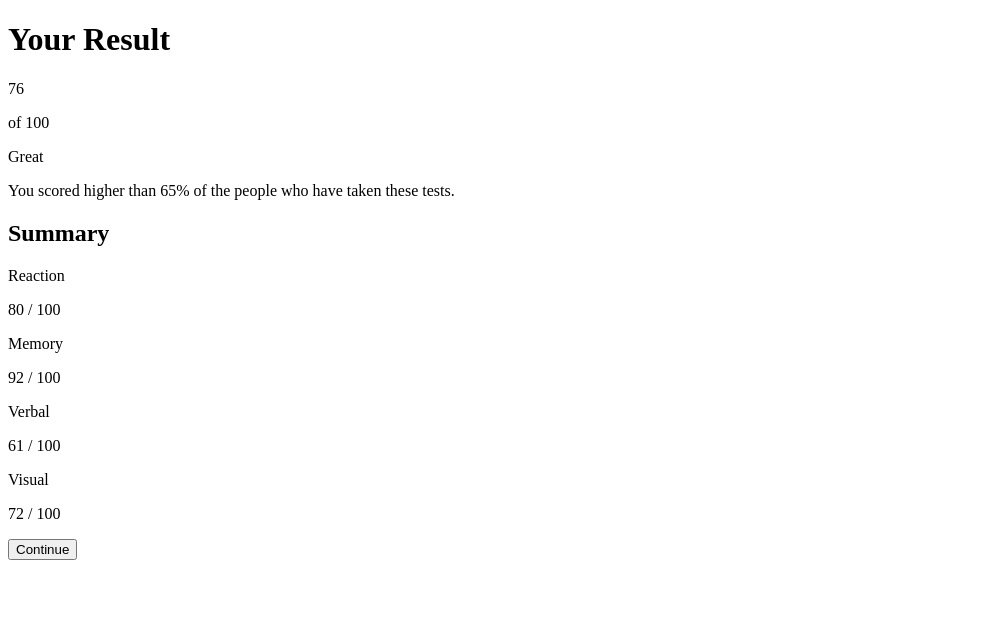
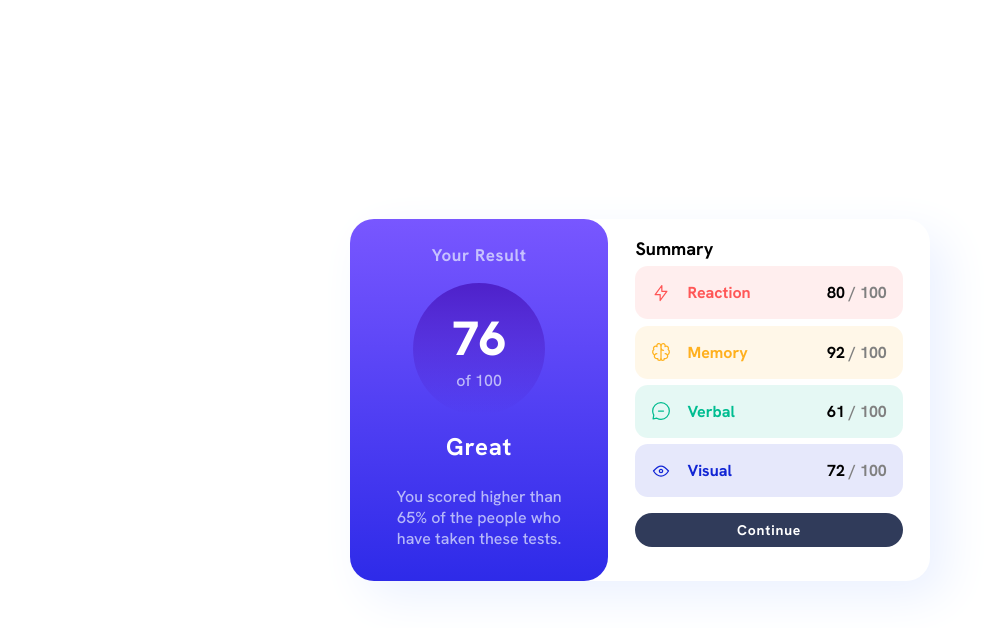
Before and after one commit to MellowTangelo/Results_Summary_Component, a plain HTML site: page index.html in a window 1280 px wide. Shown: the whole page, without its empty margins (0-994 px from the left). Drawn offline with nearby package versions, Linux system fonts and the light colour scheme.

Commit message:
Adapted CSS.

```diff
--- a/index.html
+++ b/index.html
@@ -5,11 +5,12 @@
         <link rel="stylesheet" href="style.css">
         <meta name="viewport" content="width=device-width, initial-scale=1.0">
         <link rel="stylesheet" href="https://fonts.googleapis.com/icon?family=Material+Icons">
+        <script src="https://ajax.googleapis.com/ajax/libs/jquery/3.6.3/jquery.min.js"></script>
     </head>
     <body>
         <main class="main_container">
             <div class="result_container">
-                <h1 class="your_result">Your Result</h1>
+                <p class="your_result">Your Result</p>
                 <div class="value_container">
                     <p class="value">76</p>
                     <p class="out_of">of 100</p>
@@ -18,25 +19,33 @@
                 <p class="feedback_info">You scored higher than 65% of the people who have taken these tests.</p>
             </div>
             <div class="summary_container">
-                <h2 class="summary_title">Summary</h2>
+                <h1 class="summary_title">Summary</h1>
                 <div class="reaction_container">
-                    <!-- SVG goes here-->
-                    <p class="reaction">Reaction</p>
+                    <div class="category_container">
+                        <svg alt="Reaction category icon"  xmlns="http://www.w3.org/2000/svg" width="20" height="20" fill="none" viewBox="0 0 20 20"><path stroke="#F55" stroke-linecap="round" stroke-linejoin="round" stroke-width="1.25" d="M10.833 8.333V2.5l-6.666 9.167h5V17.5l6.666-9.167h-5Z"/>Reaction category icon</svg>
+                        <p class="reaction">Reaction</p>
+                    </div>
                     <p class="category_result"><span class="category_value">80</span> / 100</p>
                 </div>
                 <div class="memory_container">
-                    <!-- SVG goes here-->
-                    <p class="memory">Memory</p>
+                    <div class="category_container">
+                        <svg alt="Memory category icon" xmlns="http://www.w3.org/2000/svg" width="20" height="20" fill="none" viewBox="0 0 20 20"><path stroke="#FFB21E" stroke-linecap="round" stroke-linejoin="round" stroke-width="1.25" d="M5.833 11.667a2.5 2.5 0 1 0 .834 4.858"/><path stroke="#FFB21E" stroke-linecap="round" stroke-linejoin="round" stroke-width="1.25" d="M3.553 13.004a3.333 3.333 0 0 1-.728-5.53m.025-.067a2.083 2.083 0 0 1 2.983-2.824m.199.054A2.083 2.083 0 1 1 10 3.75v12.917a1.667 1.667 0 0 1-3.333 0M10 5.833a2.5 2.5 0 0 0 2.5 2.5m1.667 3.334a2.5 2.5 0 1 1-.834 4.858"/><path stroke="#FFB21E" stroke-linecap="round" stroke-linejoin="round" stroke-width="1.25" d="M16.447 13.004a3.334 3.334 0 0 0 .728-5.53m-.025-.067a2.083 2.083 0 0 0-2.983-2.824M10 3.75a2.085 2.085 0 0 1 2.538-2.033 2.084 2.084 0 0 1 1.43 2.92m-.635 12.03a1.667 1.667 0 0 1-3.333 0"/>Memory category icon</svg>
+                        <p class="memory">Memory</p>
+                    </div>
                     <p class="category_result"><span class="category_value">92</span> / 100</p>
                 </div>
                 <div class="verbal_container">
-                    <!-- SVG goes here-->
-                    <p class="verbal">Verbal</p>
+                    <div class="category_container">
+                        <svg alt="Verbal category icon" xmlns="http://www.w3.org/2000/svg" width="20" height="20" fill="none" viewBox="0 0 20 20"><path stroke="#00BB8F" stroke-linecap="round" stroke-linejoin="round" stroke-width="1.25" d="M7.5 10h5M10 18.333A8.333 8.333 0 1 0 1.667 10c0 1.518.406 2.942 1.115 4.167l-.699 3.75 3.75-.699A8.295 8.295 0 0 0 10 18.333Z"/>Verbal category icon</svg>
+                        <p class="verbal">Verbal</p>
+                    </div>
                     <p class="category_result"><span class="category_value">61</span> / 100</p>
                 </div>
                 <div class="visual_container">
-                    <!-- SVG goes here-->
-                    <p class="visual">Visual</p>
+                    <div class="category_container">
+                        <svg alt="Visual category icon" xmlns="http://www.w3.org/2000/svg" width="20" height="20" fill="none" viewBox="0 0 20 20"><path stroke="#1125D6" stroke-linecap="round" stroke-linejoin="round" stroke-width="1.25" d="M10 11.667a1.667 1.667 0 1 0 0-3.334 1.667 1.667 0 0 0 0 3.334Z"/><path stroke="#1125D6" stroke-linecap="round" stroke-linejoin="round" stroke-width="1.25" d="M17.5 10c-1.574 2.492-4.402 5-7.5 5s-5.926-2.508-7.5-5C4.416 7.632 6.66 5 10 5s5.584 2.632 7.5 5Z"/>Visual category icon</svg>
+                        <p class="visual">Visual</p>
+                    </div>
                     <p class="category_result"><span class="category_value">72</span> / 100</p>
                 </div>
                 <button class="continue">Continue</button>
--- a/style.css
+++ b/style.css
@@ -0,0 +1,234 @@
+@font-face {
+    font-family: 'HankenGrotesk Bold';
+    src: url('Sources/Fonts/HankenGrotesk-Bold.ttf') format('truetype');
+}
+
+@font-face {
+    font-family: 'HankenGrotesk ExtraBold';
+    src: url('Sources/Fonts/HankenGrotesk-ExtraBold.ttf') format('truetype');
+}
+
+@font-face {
+    font-family: 'HankenGrotesk Medium';
+    src: url('Sources/Fonts/HankenGrotesk-Medium.ttf') format('truetype');
+}
+
+body {
+    margin: 0;
+}
+
+main {
+    display: flexbox;
+    justify-content: center;
+    align-items: center;
+    text-align: center;
+    overflow-wrap: break-word;
+}
+
+.result_container {
+    background: linear-gradient(hsl(252, 100%, 67%), hsl(241, 81%, 54%));
+    padding: 0.5rem 2.5rem 1rem;
+    border-radius: 0rem 0rem 1.5rem 1.5rem;
+    display: flex;
+    flex-direction: column;
+}
+
+.your_result {
+    font-family: 'HankenGrotesk Bold';
+    font-size: 1.0625rem;
+    color: hsla(221, 100%, 96%, 0.7);
+    letter-spacing: 0.04rem;
+}
+
+.feedback_info,
+.out_of {
+    font-family: 'HankenGrotesk Medium';
+    font-size: 1rem;
+    color: hsla(221, 100%, 96%, 0.7);
+}
+
+.value_container {
+    border-radius: 50%;
+    background: linear-gradient(hsla(256, 72%, 46%, 1), hsla(241, 72%, 46%, 0));
+    width: 8.25rem;
+    height: 8.25rem;
+    align-self: center;
+}
+
+.feedback_title {
+    font-family: 'HankenGrotesk Bold';
+    font-size: 1.5rem;
+    color: hsl(0, 0%, 100%);
+    letter-spacing: 0.05rem;
+    margin: 1rem 0 0.5rem;
+}
+
+.value {
+    font-family: 'HankenGrotesk ExtraBold';
+    font-size: 3rem;
+    color: hsl(0, 0%, 100%);
+    padding-top: 1.5rem;
+}
+
+.value,
+.out_of {
+    margin: 0;
+}
+
+.summary_container {
+    text-align: left;
+    margin: 1rem 1.7rem;
+}
+
+h1 {
+    font-family: 'HankenGrotesk Bold';
+    font-size: 1.125rem;
+}
+
+.reaction,
+.memory,
+.verbal,
+.visual,
+.category_result {
+    font-family: 'HankenGrotesk Bold';
+}
+
+.category_result {
+    color: grey;
+    align-self: flex-end;
+}
+
+.category_value {
+    color: black;
+}
+
+.reaction_container,
+.memory_container,
+.verbal_container,
+.visual_container {
+    border-radius: 0.8rem;
+    display: flex;
+    align-items: center;
+    margin-top: 1.125rem;
+    padding: 0rem 1rem;
+    flex-wrap: wrap;
+    overflow-wrap: break-word;
+    justify-content: space-between;
+}
+
+.reaction_container {
+    background-color: hsla(0, 100%, 67%, 0.1);
+}
+
+.reaction {
+    color: hsl(0, 100%, 67%);
+}
+
+.memory_container {
+    background-color: hsla(39, 100%, 56%, 0.1);
+}
+
+.memory {
+    color: hsl(39, 100%, 56%);
+}
+
+.verbal_container {
+    background-color: hsla(166, 100%, 37%, 0.1);
+}
+
+.verbal {
+    color: hsl(166, 100%, 37%);
+}
+
+.visual_container {
+    background-color: hsla(234, 85%, 45%, 0.1);
+}
+
+.visual {
+    color: hsl(234, 85%, 45%);
+}
+
+.category_container {
+    display: inline-flex;
+    align-items: center;
+    flex-wrap: wrap;
+    overflow-wrap: break-word;
+    justify-content: center;
+}
+
+svg {
+    padding-right: 1rem;
+}
+
+.continue {
+    color: white;
+    background-color: hsl(224, 30%, 27%);
+    font-family: 'HankenGrotesk Bold';
+    font-size: 1.125rem;
+    letter-spacing: 0.05rem;
+    width: 100%;
+    margin-top: 1rem;
+    padding: 1rem;
+    border-radius: 2rem;
+    border: 0;
+}
+
+.continue:hover {
+    cursor: pointer;
+    background: linear-gradient(hsl(252, 100%, 67%), hsl(241, 81%, 54%));
+}
+
+@media only screen and (max-width: 185px) {
+    svg {
+        padding-right: 0;
+    }
+    html{
+        width: 185px;
+    }
+}
+
+@media only screen and (min-width: 580px) {
+    html, body {
+        margin: 0;
+        height: 100%;
+    }
+
+    body {
+        display: flex;
+        justify-content: center;
+        align-items: center;
+    }
+
+    main {
+        display: flex;
+        box-shadow: 1rem 1rem 3rem hsl(221, 100%, 96%);
+        border-radius: 1.5rem;
+        width: 580px;
+    }
+
+    .result_container {
+        border-radius: 1.5rem;
+        width: 40%;
+    }
+
+    .summary_container {
+        width: 60%;
+    }
+
+    .reaction_container,
+    .memory_container,
+    .verbal_container,
+    .visual_container {
+        margin: 0.4rem 0rem 0rem;
+    }
+
+    .continue {
+        margin: 1rem 0rem 1rem;
+        padding: 0.5rem;
+        font-size: 0.875rem;
+    }
+
+    .summary_title {
+        margin: 0;
+    }
+}
```
Also changed, not shown: Sources/data.json (+8 -8 lines).
